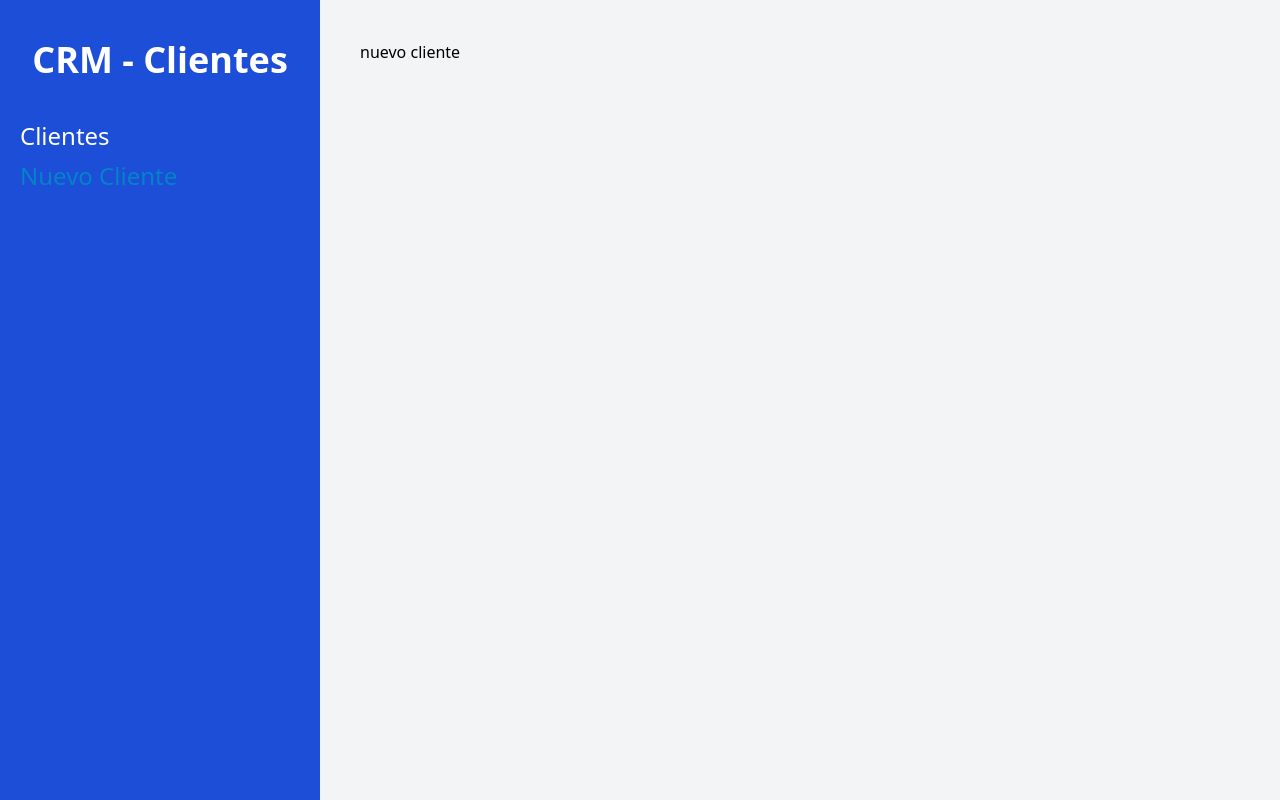
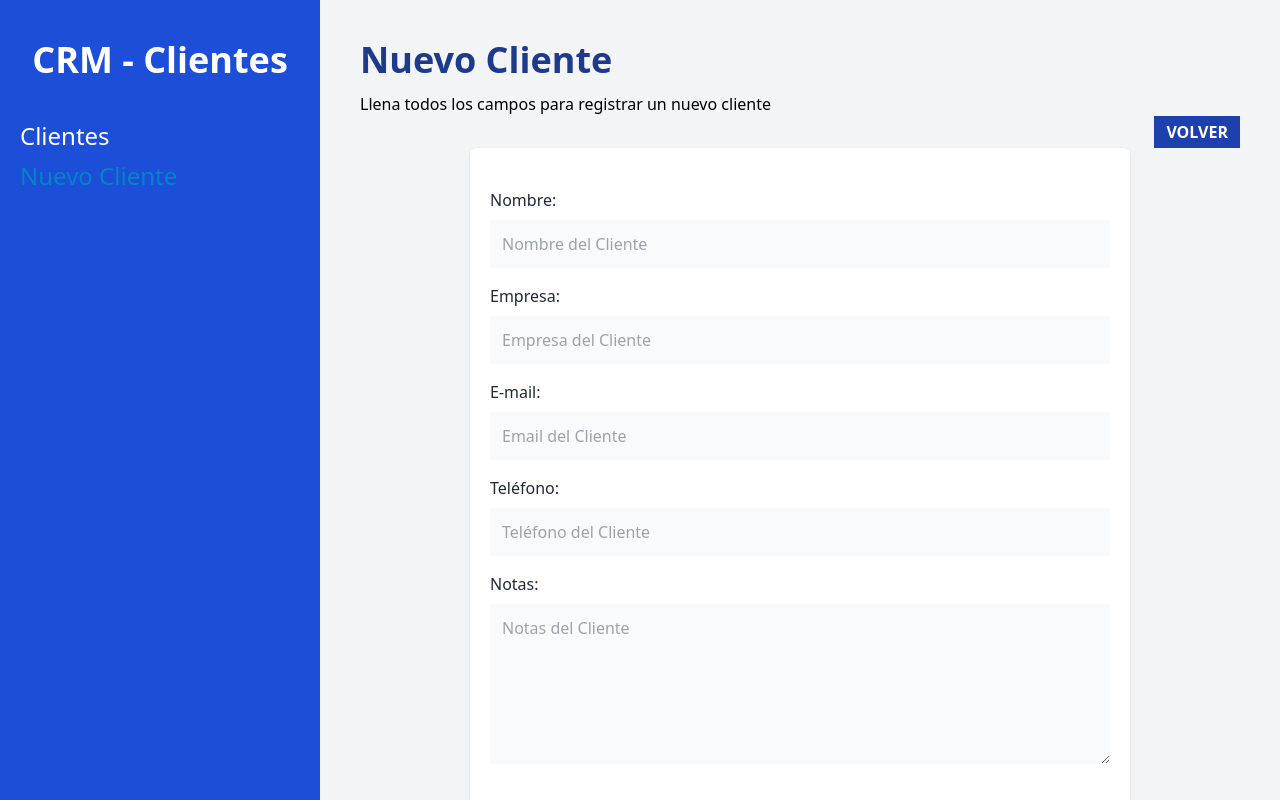
Before and after one commit to jose1500s/crm-react-router, a React (Vite) app: page /clientes/nuevo in a window 1280 px wide. Built offline with nearby package versions, Linux system fonts and the light colour scheme.

Commit message:
form creado, action para form de react router dom

```diff
--- a/src/components/Cliente.jsx
+++ b/src/components/Cliente.jsx
@@ -1,5 +1,5 @@
 export default function Cliente({ cliente }) {
-    const { nombre, empresa, email, telefono, id } = cliente
+    const { nombre, empresa, email, telefono } = cliente
     return (
         <tr className="border-b text-center">
 
--- /dev/null
+++ b/src/components/Formulario.jsx
@@ -0,0 +1,77 @@
+const Formulario = ({cliente}) => {
+    return (
+        <>
+            <div className="mb-4">
+                <label
+                    className="text-gray-800"
+                    htmlFor="nombre"
+                >Nombre:</label>
+                <input
+                    id="nombre"
+                    type="text"
+                    className="mt-2 block w-full p-3 bg-gray-50"
+                    placeholder="Nombre del Cliente"
+                    name="nombre"
+                />
+            </div>
+            <div className="mb-4">
+                <label
+                    className="text-gray-800"
+                    htmlFor="empresa"
+                >Empresa:</label>
+                <input
+                    id="empresa"
+                    type="text"
+                    className="mt-2 block w-full p-3 bg-gray-50"
+                    placeholder="Empresa del Cliente"
+                    name="empresa"
+                />
+            </div>
+
+            <div className="mb-4">
+                <label
+                    className="text-gray-800"
+                    htmlFor="email"
+                >E-mail:</label>
+                <input
+                    id="email"
+                    type="email"
+                    className="mt-2 block w-full p-3 bg-gray-50"
+                    placeholder="Email del Cliente"
+                    name="email"
+                />
+            </div>
+
+            <div className="mb-4">
+                <label
+                    className="text-gray-800"
+                    htmlFor="telefono"
+                >Teléfono:</label>
+                <input
+                    id="telefono"
+                    type="tel"
+                    className="mt-2 block w-full p-3 bg-gray-50"
+                    placeholder="Teléfono del Cliente"
+                    name="telefono"
+                />
+            </div>
+
+            <div className="mb-4">
+                <label
+                    className="text-gray-800"
+                    htmlFor="notas"
+                >Notas:</label>
+                <textarea
+                    as="textarea"
+                    id="notas"
+                    type="text"
+                    className="mt-2 block w-full p-3 bg-gray-50 h-40 align-self"
+                    placeholder="Notas del Cliente"
+                    name="notas"
+                />
+            </div>
+        </>
+    )
+}
+
+export default Formulario
--- a/src/main.jsx
+++ b/src/main.jsx
@@ -3,7 +3,7 @@
 import './index.css'
 import { createBrowserRouter, RouterProvider } from 'react-router-dom'
 import Layout from './components/Layout'
-import NuevoCliente from './pages/NuevoCliente'
+import NuevoCliente, {action as nuevoClienteAction} from './pages/NuevoCliente'
 import Index, {loader as clientesLoader} from './pages/Index'
 
 
@@ -19,7 +19,8 @@
       },
       {
         path: '/clientes/nuevo',
-        element: <NuevoCliente />
+        element: <NuevoCliente />,
+        action: nuevoClienteAction
       }
     ]
   },
--- a/src/pages/NuevoCliente.jsx
+++ b/src/pages/NuevoCliente.jsx
@@ -1,7 +1,38 @@
+import { useNavigate, Form } from "react-router-dom"
+import Formulario from "../components/Formulario"
+
+export function action() {
+    console.log('submit al form...')
+    return null
+}
+
 export default function NuevoCliente() {
+    const navigate = useNavigate()
     return (
         <>
-            <h2>nuevo cliente</h2>
+            <h1 className="font-black text-4xl text-blue-900">Nuevo Cliente</h1>
+            <p className="mt-3">Llena todos los campos para registrar un nuevo cliente</p>
+
+            <div className="flex justify-end">
+                <button className="bg-blue-800 text-white px-3 py-1 font-bold uppercase"
+                    onClick={() => navigate('/')}
+                >
+                    Volver
+                </button>
+            </div>
+
+            <div className="bg-white shadow rounded-md md:w-3/4 mx-auto px-5 py-10">
+                <Form
+                    method="POST"
+                >
+                    <Formulario />
+                    <input
+                        type="submit"
+                        className="mt-5 w-full bg-blue-800 p-3 uppercase font-bold text-white text-lg"
+                        value="Registrar cliente"
+                    />
+                </Form>
+            </div>
         </>
     )
 }
```
